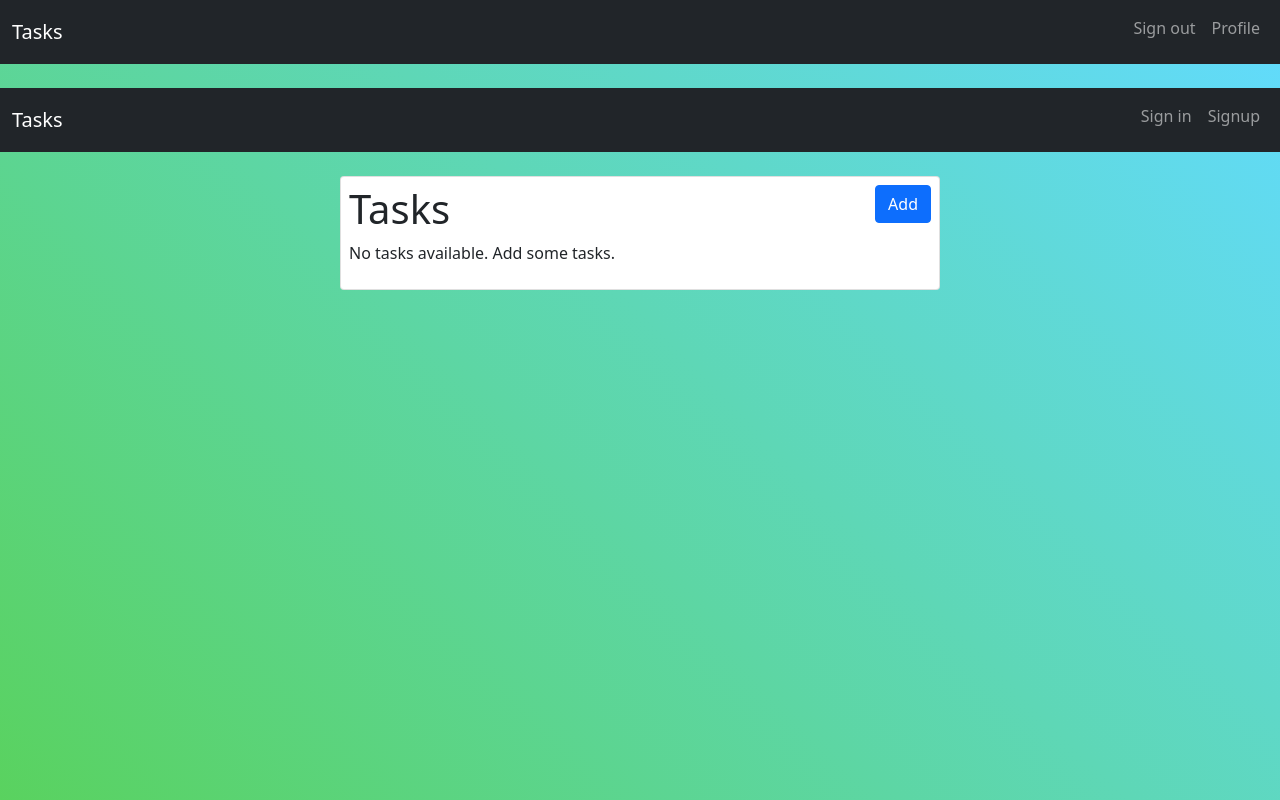
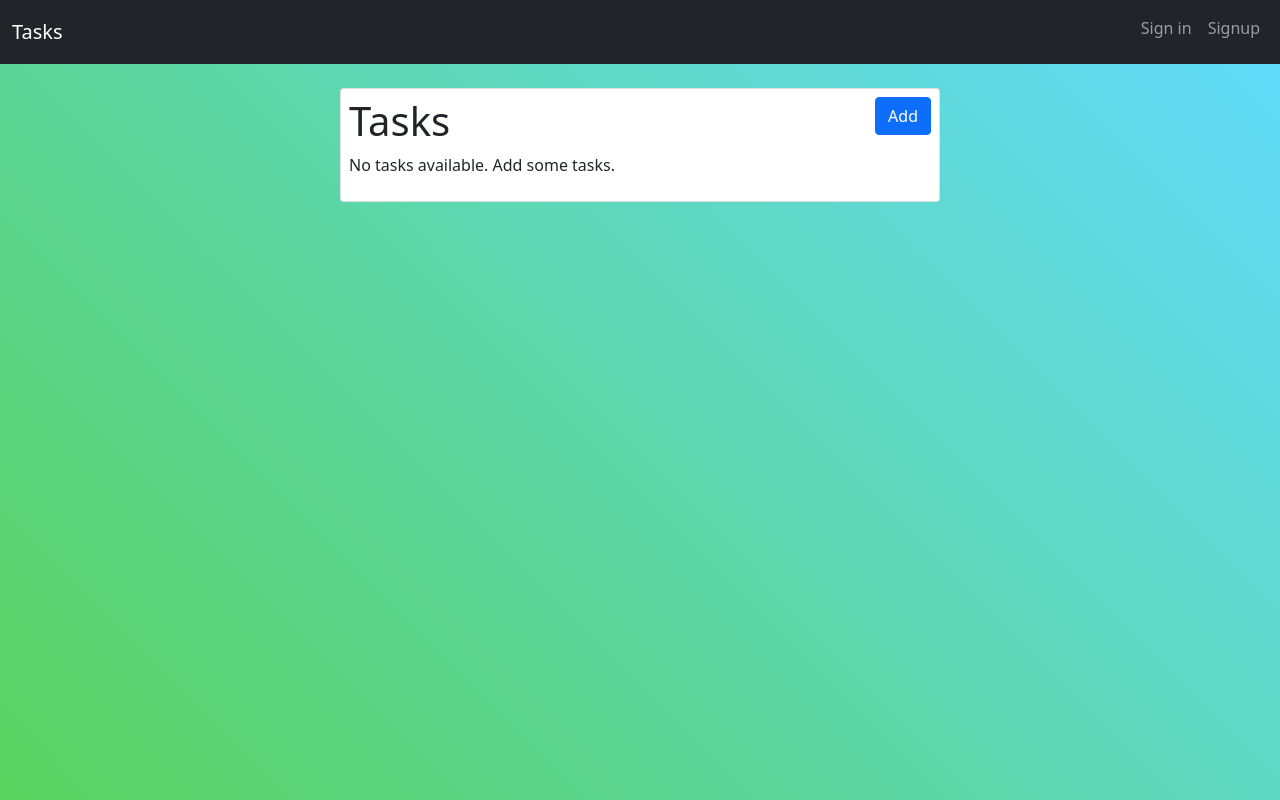
Before and after one commit to mppatterson84/mp-tasks, a React (Create React App) app: page / in a window 1280 px wide. Built offline with nearby package versions, Linux system fonts and the light colour scheme; no server answers.

Commit message:
call setUsername if user is logged in

```diff
--- a/src/App.js
+++ b/src/App.js
@@ -25,7 +25,9 @@ function App() {
 
       const content = await response.json();
 
-      setUsername(content[0].username);
+      if (!content.detail) {
+        setUsername(content[0].username);
+      }
     })();
   });
 
@@ -101,11 +103,9 @@ function App() {
   return (
     <BrowserRouter>
       <div>
-        <Nav />
         <Nav username={username} />
         <div className="container">
           <Route path="/Login" component={Login} />
-          <Route path="/Profile" component={Profile} />
           <Route
             path="/Profile"
             component={() => <Profile username={username} />}
```
